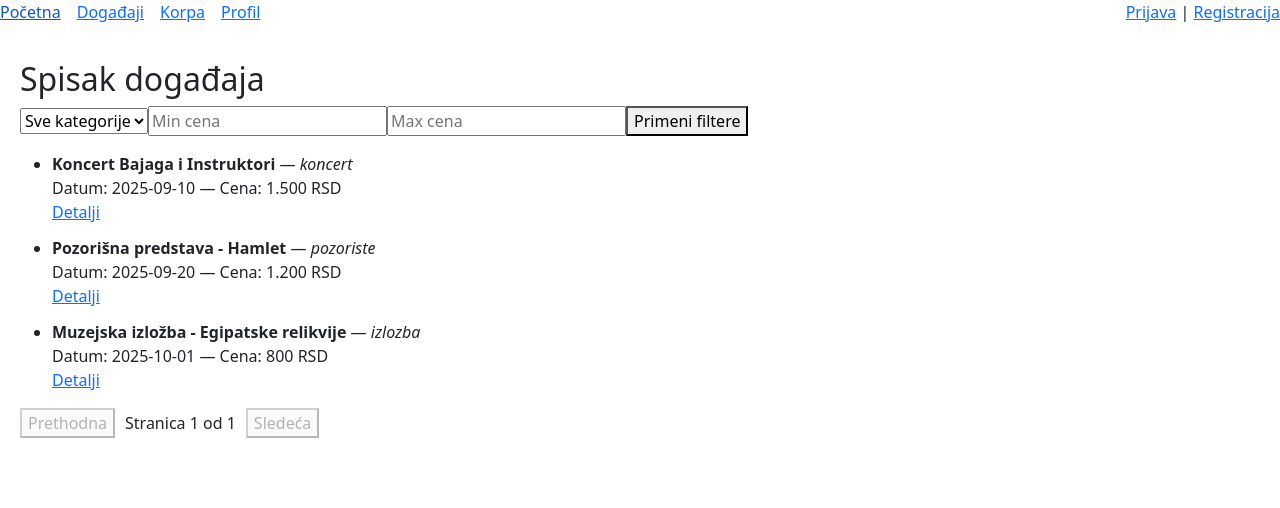
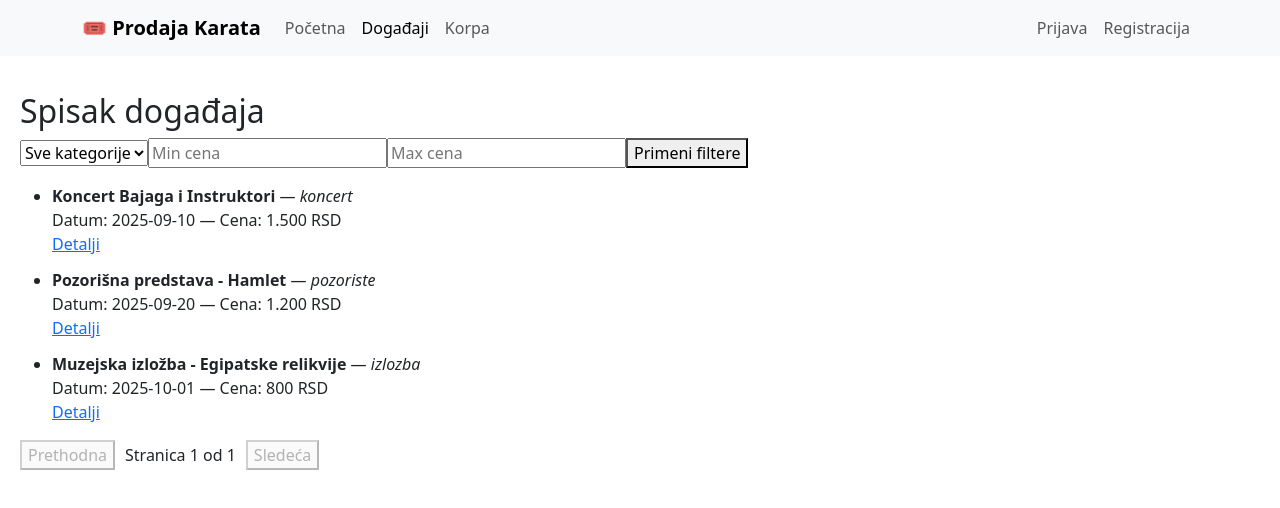
Before and after one commit to DjordjeVeliki/CIS25-prodaja-karata, a React (Vite) app: page /dogadjaji in a window 1280 px wide. Shown: the top 508 px of the page. Built offline with nearby package versions, Linux system fonts and the light colour scheme.

Commit message:
feat(nav): dodat Bootstrap navbar sa router linkovima

```diff
--- a/src/komponente/Navigacija.tsx
+++ b/src/komponente/Navigacija.tsx
@@ -1,4 +1,4 @@
-import { Link, useNavigate } from "react-router-dom";
+import { Link, NavLink, useNavigate } from "react-router-dom";
 import { useContext, useMemo } from "react";
 import { AuthKontekst } from "../kontekst/AuthKontekst";
 import { KorpaKontekst } from "../kontekst/KorpaKontekst";
@@ -8,9 +8,11 @@ export default function Navigacija() {
   const { stavke, ukupnoKomada } = useContext(KorpaKontekst);
   const navigate = useNavigate();
 
-  // fallback: izračunaj broj komada direktno iz stavki ako iz nekog razloga nema ukupnoKomada
   const brojUKorpi = useMemo(
-    () => (typeof ukupnoKomada === "number" ? ukupnoKomada : stavke.reduce((s, x) => s + x.kolicina, 0)),
+    () =>
+      typeof ukupnoKomada === "number"
+        ? ukupnoKomada
+        : stavke.reduce((s, x) => s + x.kolicina, 0),
     [ukupnoKomada, stavke]
   );
 
@@ -20,49 +22,50 @@ export default function Navigacija() {
   };
 
   return (
-    <nav style={{ display: "flex", gap: "1rem", marginBottom: 16, alignItems: "center" }}>
-      <Link to="/">Početna</Link>
-      <Link to="/dogadjaji">Događaji</Link>
+    <nav className="navbar navbar-expand-lg bg-body-tertiary mb-3">
+      <div className="container">
+        <Link className="navbar-brand fw-bold" to="/">🎟️ Prodaja Karata</Link>
 
-      <Link to="/korpa" style={{ position: "relative" }}>
+        <button className="navbar-toggler" type="button" data-bs-toggle="collapse" data-bs-target="#navMain">
+          <span className="navbar-toggler-icon"></span>
+        </button>
+
+        <div className="collapse navbar-collapse" id="navMain">
+          <ul className="navbar-nav me-auto mb-2 mb-lg-0">
+            <li className="nav-item"><NavLink className="nav-link" to="/">Početna</NavLink></li>
+            <li className="nav-item"><NavLink className="nav-link" to="/dogadjaji">Događaji</NavLink></li>
+            <li className="nav-item position-relative">
+              <NavLink className="nav-link" to="/korpa">
                 Korpa
                 {brojUKorpi > 0 && (
-          <span
-            style={{
-              position: "absolute",
-              top: -8,
-              right: -12,
-              background: "crimson",
-              color: "white",
-              borderRadius: 12,
-              padding: "0 6px",
-              fontSize: 12,
-              lineHeight: "18px",
-              minWidth: 18,
-              textAlign: "center",
-            }}
-            aria-label={`Broj artikala u korpi: ${brojUKorpi}`}
-          >
+                  <span className="badge bg-danger position-absolute top-0 start-100 translate-middle">
                     {brojUKorpi}
                   </span>
                 )}
-      </Link>
+              </NavLink>
+            </li>
+          </ul>
 
-      <Link to="/profil">Profil</Link>
-
-      <div style={{ marginLeft: "auto" }}>
+          <ul className="navbar-nav">
             {korisnik ? (
               <>
-            <span style={{ marginRight: 10 }}>
-              Ulogovan: <b>{korisnik.ime}</b>
-            </span>
-            <button onClick={handleOdjava}>Odjavi se</button>
+                <li className="nav-item d-flex align-items-center me-2">
+                  Ulogovan: <b className="ms-1">{korisnik.ime}</b>
+                </li>
+                <li className="nav-item">
+                  <button className="btn btn-outline-secondary btn-sm" onClick={handleOdjava}>
+                    Odjavi se
+                  </button>
+                </li>
               </>
             ) : (
               <>
-            <Link to="/prijava">Prijava</Link> | <Link to="/registracija">Registracija</Link>
+                <li className="nav-item"><NavLink className="nav-link" to="/prijava">Prijava</NavLink></li>
+                <li className="nav-item"><NavLink className="nav-link" to="/registracija">Registracija</NavLink></li>
               </>
             )}
+          </ul>
+        </div>
       </div>
     </nav>
   );
```
Also changed, not shown: src/App.tsx (+10 -6 lines). Lines whose indentation alone changed are shown as unchanged.
